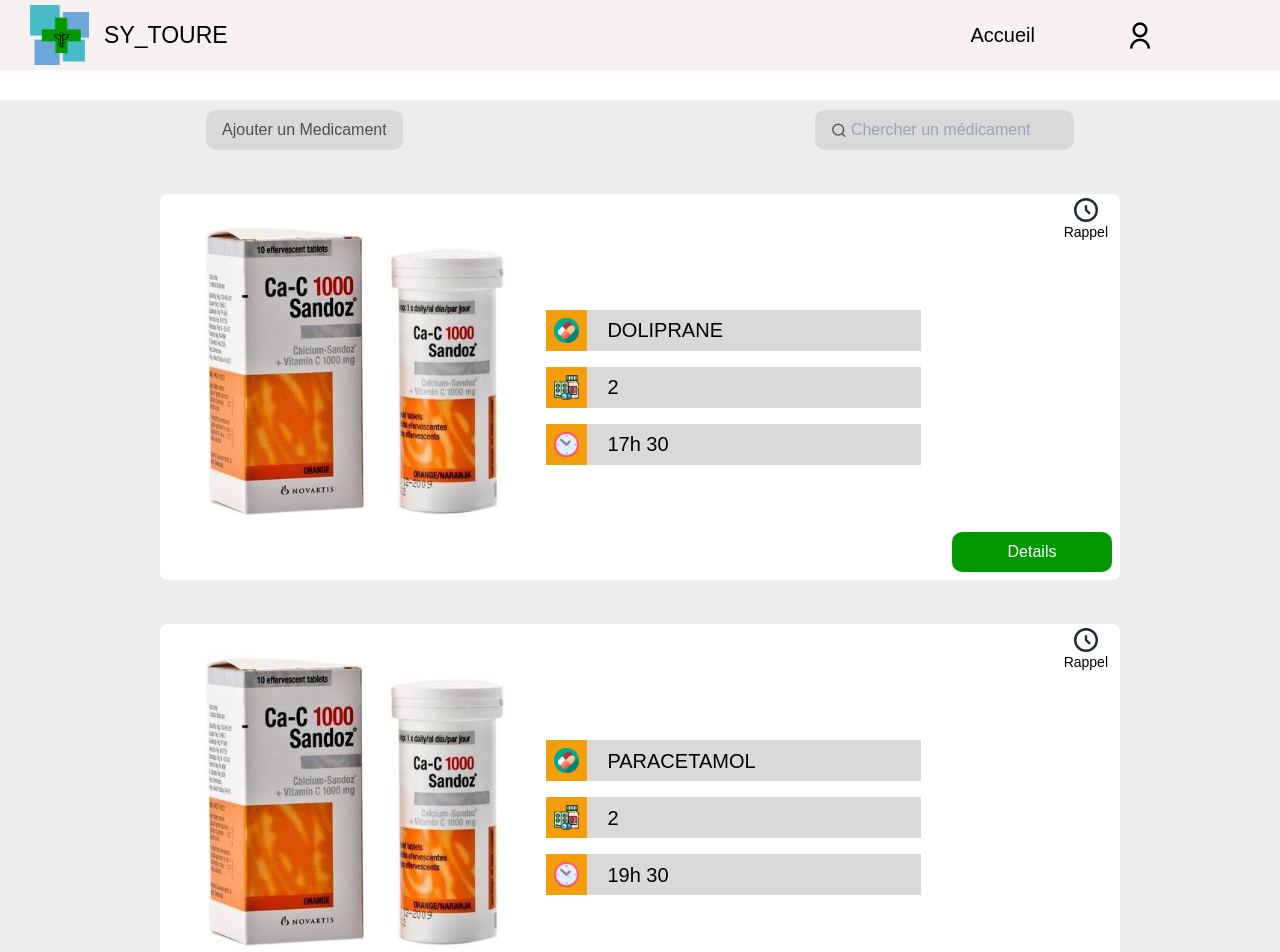
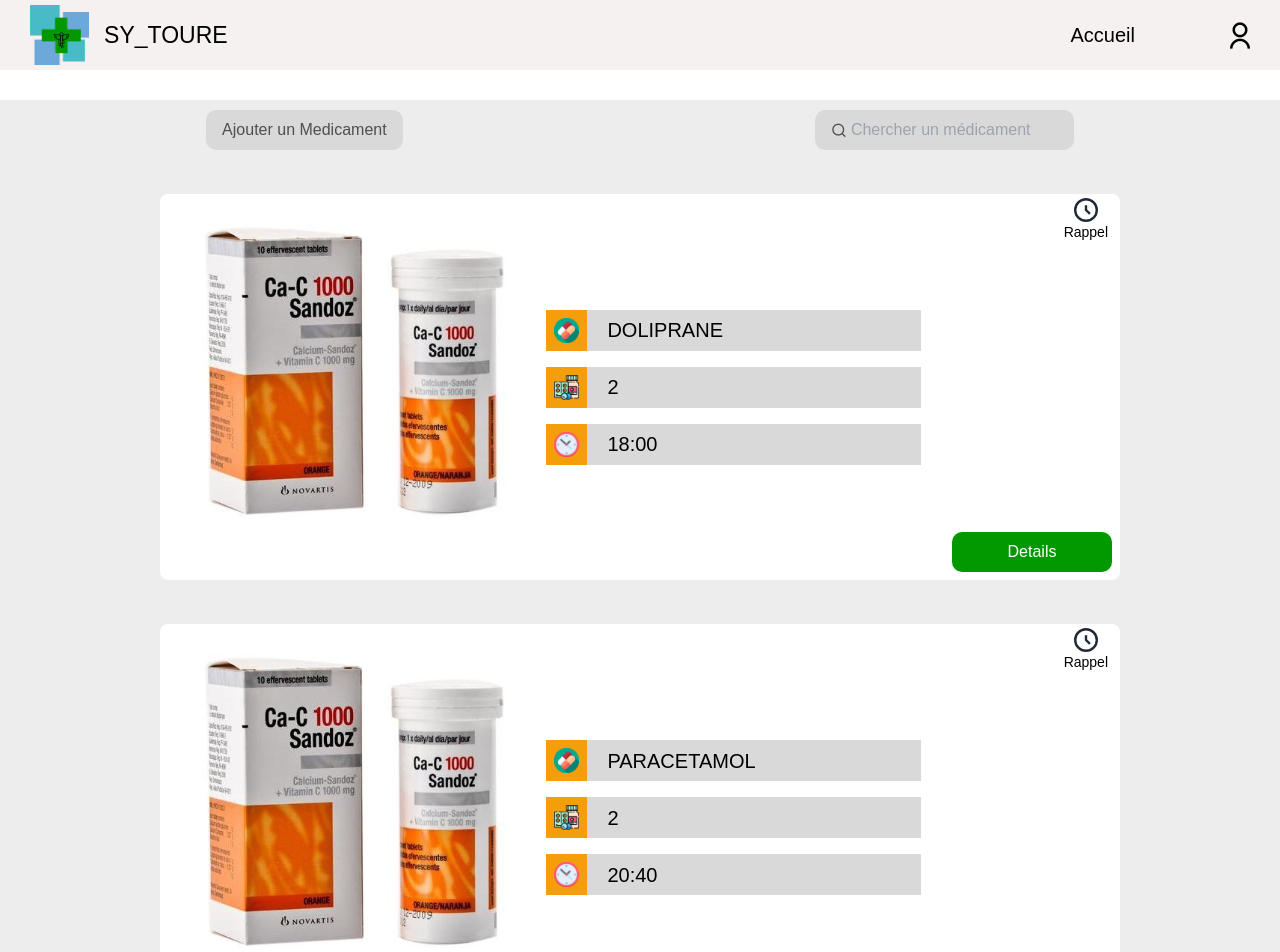
Before and after one commit to SyTechSy/SuiviMedicamentsApp, an Angular app: page /medicaments in a window 1280 px wide. Shown: the top 952 px of the page. Built offline with nearby package versions, Linux system fonts and the light colour scheme; data requests are answered from the project's data file.

Commit message:
rappel fonctionne

```diff
--- a/server/db.json
+++ b/server/db.json
@@ -5,7 +5,7 @@
       "nom": "DOLIPRANE",
       "dosageId": "2",
       "frequenceId": "1",
-      "prochaine_prise": "17h 30",
+      "prochaine_prise": "18:00",
       "description": "Pour la douleur"
     },
     {
@@ -13,14 +13,14 @@
       "nom": "PARACETAMOL",
       "dosageId": "2",
       "frequenceId": "2",
-      "prochaine_prise": "19h 30",
+      "prochaine_prise": "20:40",
       "description": "Pour tout les douleur"
     },
     {
       "nom": "diakaridia",
       "dosageId": "1",
       "frequenceId": "1",
-      "prochaine_prise": "17 h 00",
+      "prochaine_prise": "21:42",
       "description": "diakaridia",
       "id": 3
     },
--- a/src/app/ajoute-medicament/ajoute-medicament.component.html
+++ b/src/app/ajoute-medicament/ajoute-medicament.component.html
@@ -50,7 +50,7 @@
       </div> -->
 
       <div class="input01">
-        <select placeholder="okokokok" name="dosageId" *ngIf="dosagees.length > 0"
+        <select placeholder="dosage" name="dosageId" *ngIf="dosagees.length > 0"
                 [(ngModel)]="medicament.dosageId">
           <option [value]="dosag.id" *ngFor="let dosag of dosagees"> {{dosag.nom}} </option>
         </select>
--- a/src/app/ajouter-rappel/ajouter-rappel.component.html
+++ b/src/app/ajouter-rappel/ajouter-rappel.component.html
@@ -1,5 +1,5 @@
 <!-- Mon formulaire en question -->
-<form class="formulaire">
+<form class="formulaire" (submit)="createSubmit()">
 
     <!-- Le titre de formulaire -->
     <div class="title_formulaire">
@@ -25,7 +25,7 @@
 
             <!-- Le champs qui s'occupera de Heure de signal -->
             <div class="input">
-                <input type="time" class="input_focus" id="liaison_input_label" placeholder="Saisie Votre heure de signal" required >
+                <input type="time" class="input_focus" id="liaison_input_label" name="time" [(ngModel)]="nouveauRappel.heure_de_signale" placeholder="Saisie Votre heure de signal" required >
                 <label for="liaison_input_label" class="label">Heure de signal</label>
             </div>
 
--- a/src/app/ajouter-rappel/ajouter-rappel.component.ts
+++ b/src/app/ajouter-rappel/ajouter-rappel.component.ts
@@ -1,9 +1,12 @@
 import { Component } from '@angular/core';
 import { Rappel } from "../models/rappel.model";
-import { ActivatedRoute } from '@angular/router';
+import { ActivatedRoute, Router } from '@angular/router';
 import { RappelServiceService } from "../rappel-service.service";
 import { MedicamentService } from "../mon-service/medicament.service";
 import { HttpClient } from "@angular/common/http";
+import Imedicament from "../models/Imedicament";
+import {Observable} from "rxjs";
+
 
 @Component({
   selector: 'app-ajouter-rappel',
@@ -15,18 +18,25 @@
     public rappelservice: RappelServiceService,
     private route: ActivatedRoute,
     private medicamentService: MedicamentService,
-    private httpClient: HttpClient
+    private httpClient: HttpClient,
+    private router: Router
   ) {}
   id = this.route.snapshot.params['id'];
-
-  medicament = this.medicamentService.getMedicament(this.id);
-
-
-
+  medicament: Observable<Imedicament> | undefined;
 
   getRappelLength(): number {
     const rappelArray = this.rappelservice.getRappel() || [];
     return rappelArray.length + 1;
   }
-  nouveauRappel : Rappel = new Rappel(this.getRappelLength(), new Date(), new Date(), this.medicament, '');
+  nouveauRappel : Rappel = new Rappel(this.getRappelLength(), '', '', '');
+
+  createSubmit() {
+    this.medicamentService.getMedicament(this.id).subscribe((medicament: Imedicament) => {
+      this.nouveauRappel.medicamentId = medicament.id;
+      medicament.prochaine_prise = this.nouveauRappel.heure_de_signale.toString();
+      this.rappelservice.addRappel(this.nouveauRappel);
+      this.medicamentService.updateMedicament(medicament, this.id).subscribe();
+      this.router.navigate(['medicaments/detail/', this.id]);
+    });
+    }
 }
--- a/src/app/app-routing.module.ts
+++ b/src/app/app-routing.module.ts
@@ -5,7 +5,6 @@
 import { AjouterRappelComponent } from './ajouter-rappel/ajouter-rappel.component';
 import { DetailComponent } from './detail/detail.component';
 import {ListeMedicamentsComponent} from "./liste-medicaments/liste-medicaments.component";
-import {FooterComponent} from "./footer/footer.component";
 
 
 const routes: Routes = [
@@ -20,11 +19,6 @@
   { path : 'medicaments/rappel/:id', component : AjouterRappelComponent },
 
   { path : 'medicaments/detail/:medicamentID', component : DetailComponent },
-  {
-    path : 'footer',
-    component : FooterComponent
-  },
-
 ];
 
 @NgModule({
--- a/src/app/app.component.html
+++ b/src/app/app.component.html
@@ -2,7 +2,7 @@
     <div class="navbar">
       <!-- Conception de mon LOGO -->
       <div class="my_logo">
-        <img src="../assets/image/logo1.png" alt="L'image de mon logo" height="323" width="381">
+        <img ngSrc="../assets/image/logo1.png" alt="L'image de mon logo" height="1201" width="1183">
         <h2 class="non_logo">Sy_toure</h2>
       </div>
 
@@ -25,7 +25,7 @@
     <router-outlet></router-outlet>
   </main>
 
-<footer class="absolute bottom-0 right-0 left-0 w-full bg-[#504B4B] h-[80px] flex  items-center justify-center">
-    <img ngSrc="./assets/image/logo1.png" class="w-[60px] h-[60px]" height="323" width="381" alt="logo">
-    <p class="text-l">COPYRIGHT @2023, Tout droit réservé</p>
+<footer class="absolute bottom-0 right-0 left-0 w-full bg-[#504B4B] h-[80px] flex gap-4  items-center justify-center">
+  <p class="text-l">COPYRIGHT @2023, Tout droit réservé</p>
+  <img ngSrc="./assets/image/logo1.png" class="w-[60px] h-[60px]" height="1201" width="1183" alt="logo">
 </footer>
--- a/src/app/footer/footer.component.html
+++ /dev/null
@@ -1,4 +0,0 @@
-<div class="absolute bottom-0 right-0 left-0 w-full bg-[#504B4B] h-[80px] flex flex-col items-center justify-center">
-  <img ngSrc="./assets/image/logo.png" class="w-[60px] h-[60px]" height="323" width="381" alt="logo">
-  <p class="text-l">COPYRIGHT @2023, Tout droit réservé</p>
-</div>
--- a/src/app/models/rappel.model.ts
+++ b/src/app/models/rappel.model.ts
@@ -2,16 +2,16 @@
 import {Observable} from "rxjs";
 export class Rappel {
   id: number;
-  date_debut: Date;
-  date_fin: Date;
-  medicament: Observable<Imedicament>;
+  date_debut: String;
+  date_fin: String;
   heure_de_signale: String;
+  medicamentId: number | undefined;
 
-  constructor(id: number, date_debut: Date, date_fin: Date, medicament: Observable<Imedicament>, heure_de_signale: String) {
+  constructor(id: number, date_debut: String, date_fin: String, heure_de_signale: String, medicamentId?: number) {
     this.id = id;
     this.date_debut = date_debut;
     this.date_fin = date_fin;
-    this.medicament = medicament;
     this.heure_de_signale = heure_de_signale;
+    this.medicamentId = medicamentId;
   }
 }
--- a/src/styles.css
+++ b/src/styles.css
@@ -14,9 +14,10 @@
     font-family: 'Poppins', sans-serif;
 }
 
-.ul_navigation_container {
+.ul_navigation_container,
+.navbar {
   width: 100%;
-  margin: 0;
+  margin: 0 !important;
 }
 
 .cancel {
```
Also changed, not shown: src/app/footer/footer.component.ts (deleted, +0 -8 lines), src/app/footer/footer.component.css (deleted), src/app/footer/logo.png (deleted), 1 other file (tests, documents, lock files or other folders).
